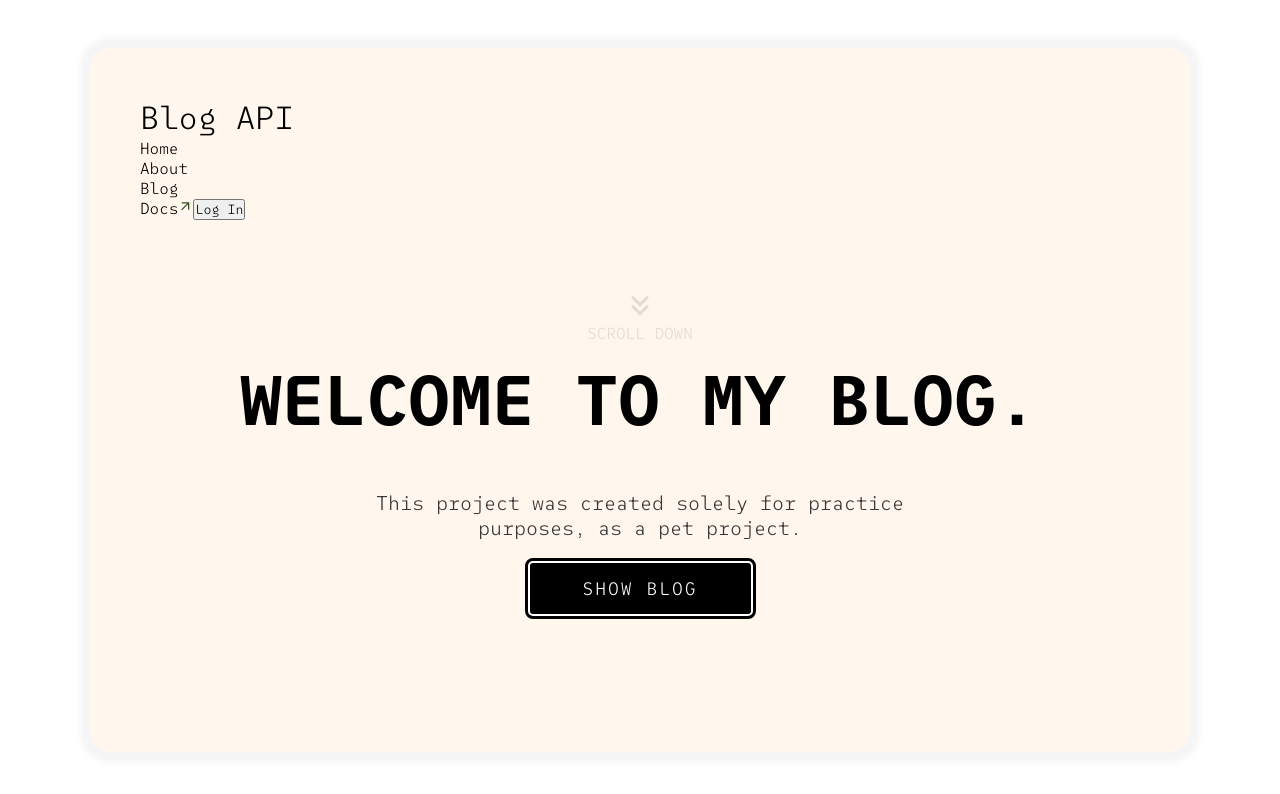
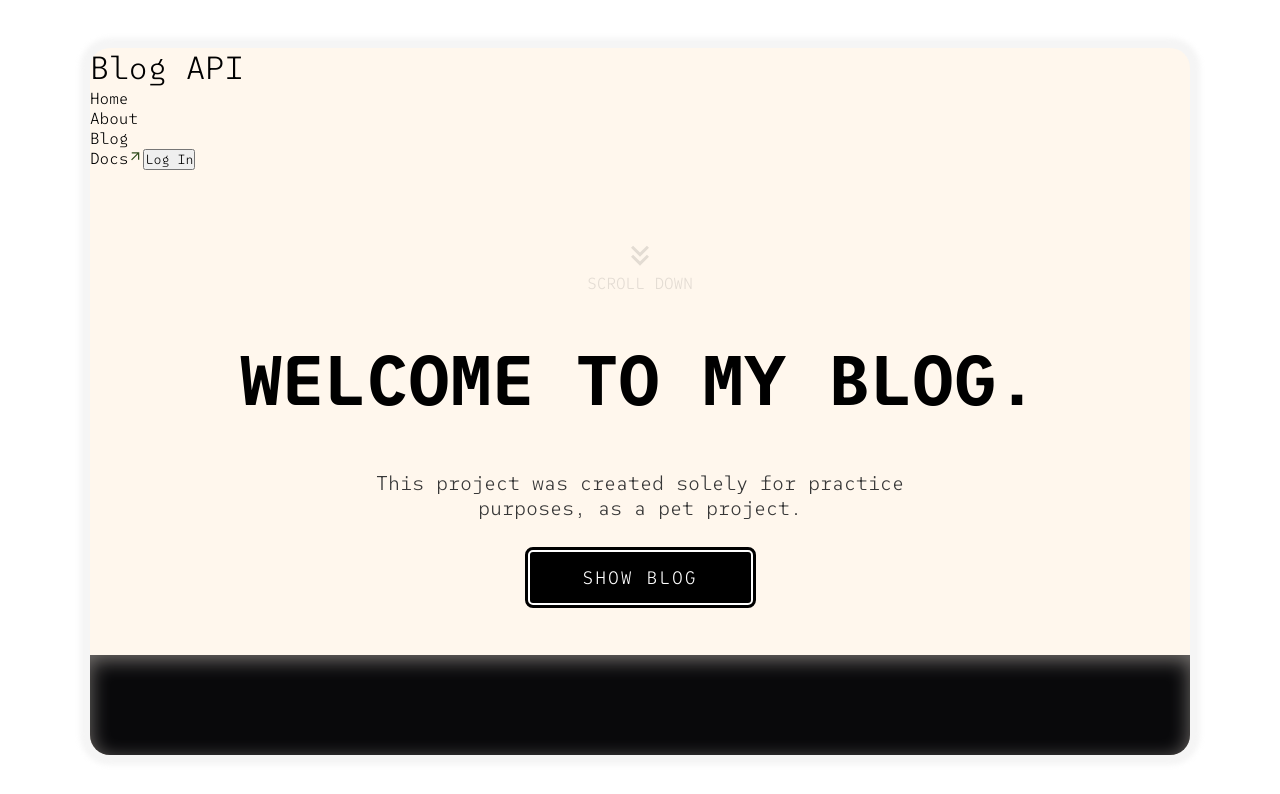
Before and after one commit to AkioKane/blog_api, a React (Vite) app in the folder client/user_blog/: page / in a window 1280 px wide. Shown: the top 794 px of the page. Built offline with nearby package versions, Linux system fonts and the light colour scheme.

Commit message:
Added black section

```diff
--- a/client/user_blog/src/components/Header.Module.css
+++ b/client/user_blog/src/components/Header.Module.css
@@ -73,3 +73,24 @@
   width: 100%;
   height: 100%;
 }
+
+@media (min-width: 1200px) {
+  .headerHomeContainer {
+    padding: 50px;
+    padding-bottom: 0;
+  }
+}
+
+@media (min-width: 600px) and (max-width: 1199px) {
+  .headerHomeContainer {
+    padding: 25px;
+    padding-bottom: 0;
+  }
+}
+
+@media (max-width: 599px) {
+  .headerHomeContainer {
+    padding: 15px;
+    padding-bottom: 0;
+  }
+}
--- a/client/user_blog/src/data/home.json
+++ b/client/user_blog/src/data/home.json
@@ -1,5 +1,6 @@
 {
   "title": "welcome to my blog.",
   "about": "This project was created solely for practice purposes, as a pet project.",
-  "btnBlog": "show blog"
+  "btnBlog": "show blog",
+  "scroll": "scroll down"
 }
--- a/client/user_blog/src/routes/Home.module.css
+++ b/client/user_blog/src/routes/Home.module.css
@@ -20,6 +20,7 @@
   text-transform: uppercase;
   user-select: none;
   color: #373737;
+  margin-bottom: 30px;
   animation: fadeIn 2.25s ease-in-out infinite forwards;
 }
 
@@ -97,6 +98,7 @@
   cursor: pointer;
   user-select: none;
   transition: all 0.3s ease-in-out;
+  margin-top: 0.5em;
 }
 
 .heroContainer .welcomeContainer button:hover {
@@ -105,23 +107,32 @@
   outline: 3px solid #000;
 }
 
-.blackSection {}
+.blackSection {
+  flex: 1;
+  padding: 50px;
+  background: #09090B;
+  box-shadow: inset 0px 5px 20px rgba(255, 247, 237, 0.45);
+  border-radius: 0px 0px 20px 20px;
+}
 
 @media (min-width: 1200px) {
-  .homeContainer {
-    padding: 50px;
+  .homeContainer .heroContainer {
+    padding-left: 50px;
+    padding-right: 50px;
   }
 }
 
 @media (min-width: 600px) and (max-width: 1199px) {
-  .homeContainer {
-    padding: 25px;
+  .homeContainer .heroContainer {
+    padding-left: 50px;
+    padding-right: 50px;
   }
 }
 
 @media (max-width: 599px) {
-  .homeContainer {
-    padding: 15px;
+  .homeContainer .heroContainer {
+    padding-left: 50px;
+    padding-right: 50px;
   }
 }
 
--- a/client/user_blog/src/routes/Home.tsx
+++ b/client/user_blog/src/routes/Home.tsx
@@ -17,7 +17,7 @@ const Home: React.FC<HomeProps> = () => {
           <div className={styles.scrollContainer}>
             <img src={scrollArrow} alt="scroll" />
 
-            <h3>scroll down</h3>
+            <h3>{data.scroll}</h3>
           </div>
 
           <div className={styles.welcomeContainer}>
@@ -27,7 +27,9 @@ const Home: React.FC<HomeProps> = () => {
           </div>
         </div>
 
-        <div className={styles.blackSection}></div>
+        <div className={styles.blackSection}>
+
+        </div>
       </div>
     </>
   );
```
